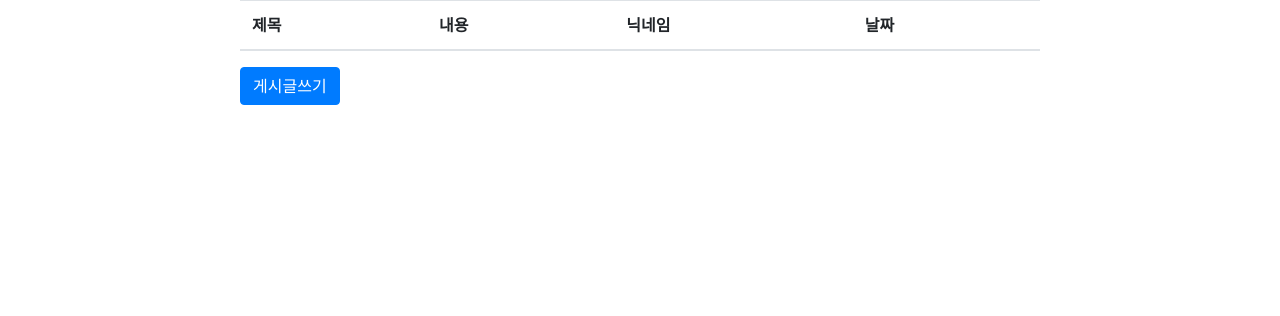
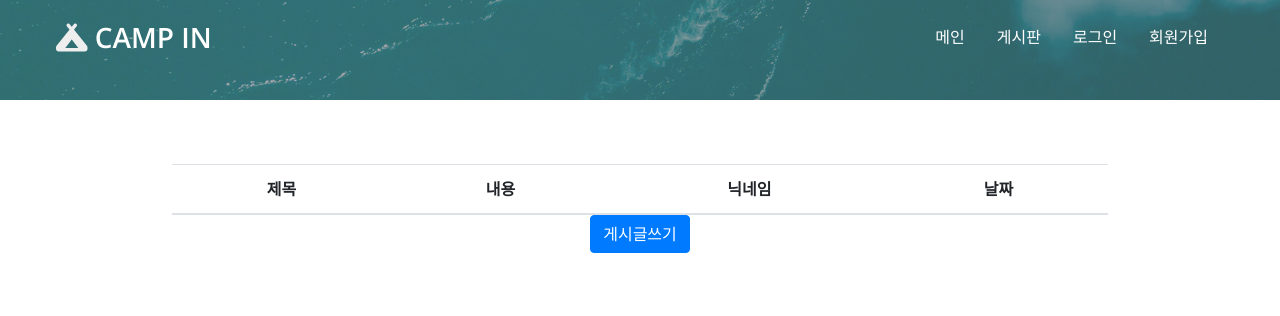
Before and after one commit to hanghea99/camp-in-project, a Flask app: page /posting in a window 1280 px wide. Shown: the top 316 px of the page. Run offline with Flask 2, Linux system fonts and the light colour scheme; data that the repository does not hold is empty; some libraries are stand-ins or nearby versions; some web fonts are replaced.

Commit message:
게시판에서 배너 유지

```diff
--- a/static/css/style.css
+++ b/static/css/style.css
@@ -95,6 +95,15 @@ li {
   justify-content: center;
   align-items: center;
 }
+#banner1 {
+  width: 100%;
+  height: 100px;
+  background: url("../img/home-background.png") center/cover no-repeat;
+  display: flex;
+  justify-content: center;
+  align-items: center;
+}
+
 
 .banner_title {
   background-color: rgba(255, 255, 255, 0.5);
@@ -117,3 +126,9 @@ li {
 .search__box {
   margin: auto;
 }
+.posting_box{
+  width:1000px;
+
+  margin-left:auto;
+  margin-right: auto;
+}
--- a/templates/posting.html
+++ b/templates/posting.html
@@ -18,13 +18,36 @@
     <link href="https://fonts.googleapis.com/css?family=Stylish&display=swap" rel="stylesheet">
 
     <link rel="stylesheet" type="text/css" href="../static/style.css">
-    <style>
-        .wrap {
-            width: 800px;
-            margin: auto;
-        }
 
-    </style>
+    <meta
+            name="viewport"
+            content="width=device-width, initial-scale=1, shrink-to-fit=no">
+
+    <!-- Bootstrap CSS -->
+    <link
+            rel="stylesheet"
+            href="https://maxcdn.bootstrapcdn.com/bootstrap/4.0.0/css/bootstrap.min.css"
+            integrity="sha384-Gn5384xqQ1aoWXA+058RXPxPg6fy4IWvTNh0E263XmFcJlSAwiGgFAW/dAiS6JXm"
+            crossorigin="anonymous">
+
+    <!-- JS -->
+    <script src="https://ajax.googleapis.com/ajax/libs/jquery/3.5.1/jquery.min.js"></script>
+    <script
+            src="https://cdnjs.cloudflare.com/ajax/libs/popper.js/1.12.9/umd/popper.min.js"
+            integrity="sha384-ApNbgh9B+Y1QKtv3Rn7W3mgPxhU9K/ScQsAP7hUibX39j7fakFPskvXusvfa0b4Q"
+            crossorigin="anonymous"></script>
+
+    <!--google Fonts add-->
+    <link rel="preconnect" href="https://fonts.gstatic.com">
+    <link
+            href="https://fonts.googleapis.com/css2?family=Open+Sans:wght@400;600;700&display=swap"
+            rel="stylesheet"/>
+
+    <!--Font awesome 추가-->
+    <script src="https://kit.fontawesome.com/b46111274b.js" crossorigin="anonymous"></script>
+
+    <link rel="stylesheet" type="text/css" href="../static/css/style.css">
+
     <title>게시판</title>
 
     <script>
@@ -58,14 +81,14 @@
             })
         }
 
-          function showPost(){
+        function showPost() {
             $.ajax({
                 type: "GET",
                 url: "/api/post",
                 data: {},
                 success: function (response) {
                     let posts = response['all_posts']
-                        for(let i =0;i<posts.length;i++){
+                    for (let i = 0; i < posts.length; i++) {
                         let name = posts[i]['name']
                         let title = posts[i]['title']
                         let content = posts[i]['content']
@@ -88,10 +111,33 @@
 </head>
 <body>
 
+<section>
+<nav id="navbar">
+    <div class="navbar__logo">
+        <i class="fas fa-campground"></i>
+        <a href="#">CAMP IN</a>
+    </div>
+    <ul class="nav">
+        <li class="nav-item">
+            <a class="nav-link active" href="#">메인</a>
+        </li>
+        <li class="nav-item">
+            <a class="nav-link active" href="posting">게시판</a>
+        </li>
+        <li class="nav-item">
+            <a class="nav-link active" href="#">로그인</a>
+        </li>
+        <li class="nav-item">
+            <a class="nav-link active" href="#">회원가입</a>
+        </li>
+    </ul>
 
-<div id="post-box" class="form-post, wrap" >
-    <div>
-        <table class="table">
+</nav>
+</section>
+<section id="banner1" ></section>
+<section id="post-box" >
+    <div class = "posting_box banner_title jumbotron text-center mb-0">
+        <table class="table wrap">
             <thead>
             <tr>
                 <th scope="col">제목</th>
@@ -107,8 +153,8 @@
         <button onclick="openClose()" id="btn-post-box" type="button" class="btn btn-primary">게시글쓰기
         </button>
     </div>
-    <div id="postbox" style="display:none">
-        <div class="form-group" >
+    <div id="postbox" style="display:none" class = "wrap">
+        <div class="form-group ">
             <label for="post-title">게시판 제목</label>
             <input id="post-title" class="form-control" placeholder="">
         </div>
@@ -120,7 +166,7 @@
 
         <button type="button" class="btn btn-primary" onclick="makePost()">게시글 올리기</button>
     </div>
-</div>
+</section>
 
 
 </body>
```
Also changed, not shown: templates/main.html (line endings or trailing spaces). Lines whose indentation alone changed are shown as unchanged.
